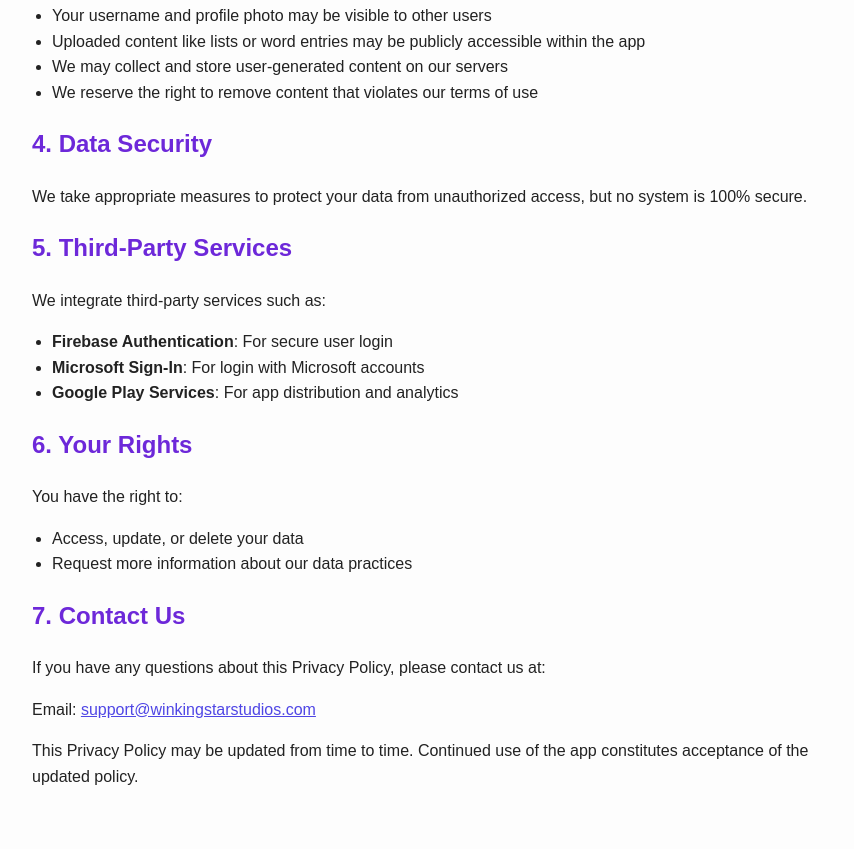
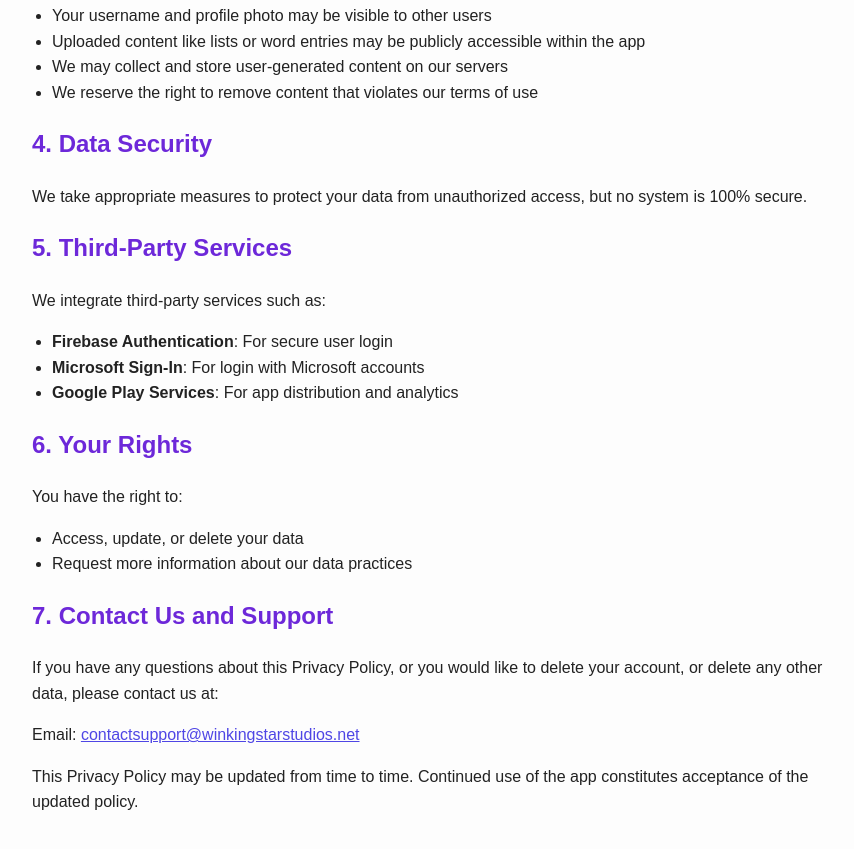
Before and after one commit to winkingstarstudiosinc/wordwallet-privacy-policy, a plain HTML site: page index.html in a window 1280 px wide. Shown: the part 819-1668 px from the top of the page, without its empty margins (208-1062 px from the left). Before the commit the page ends 1644 px from the top, so only its background shows below. Drawn offline with Linux system fonts and the light colour scheme.

Commit message:
Update 1 index.html

```diff
--- a/index.html
+++ b/index.html
@@ -88,9 +88,9 @@
     <li>Request more information about our data practices</li>
   </ul>
 
-  <h2>7. Contact Us</h2>
-  <p>If you have any questions about this Privacy Policy, please contact us at:</p>
-  <p>Email: <a href="mailto:support@winkingstarstudios.com">support@winkingstarstudios.com</a></p>
+  <h2>7. Contact Us and Support</h2>
+  <p>If you have any questions about this Privacy Policy, or you would like to delete your account, or delete any other data, please contact us at:</p>
+  <p>Email: <a href="mailto:contactsupport@winkingstarstudios.net"> contactsupport@winkingstarstudios.net</a></p>
 
   <p>This Privacy Policy may be updated from time to time. Continued use of the app constitutes acceptance of the updated policy.</p>
 </body>
```
